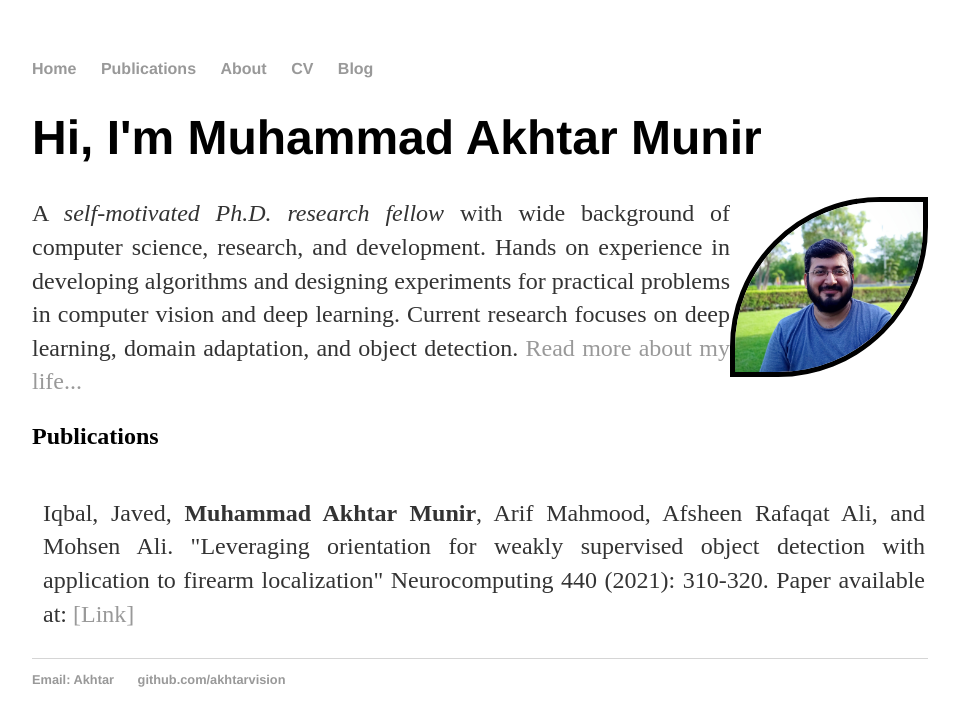
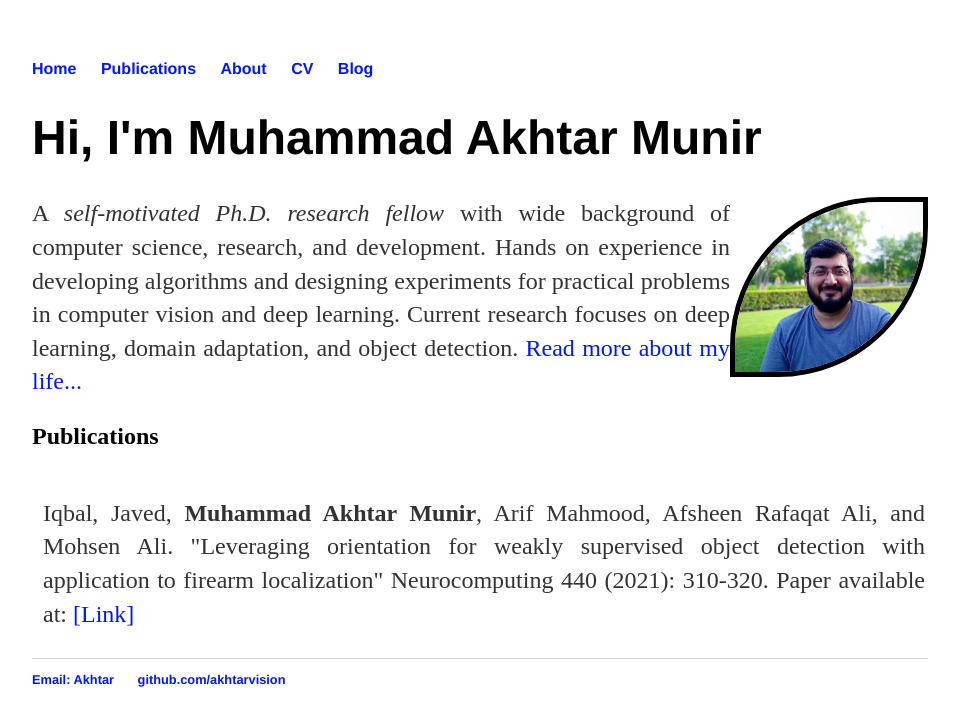
Before and after one commit to akhtarvision/akhtarvision.github.io, a Jekyll site: the page built from index.html, in a window 1280 px wide. Shown: the top 726 px of the page, without its empty margins (160-1119 px from the left). Built offline with Jekyll 4.4.1, drawn with Linux system fonts in a browser that asks for light colours.

Commit message:
Update main.css

```diff
--- a/css/main.css
+++ b/css/main.css
@@ -14,7 +14,7 @@ nav ul li, footer ul li {
 }
 a {
     text-decoration: none;
-    color: #999;
+    color: #0017FF;
 }
 a:hover {
     text-decoration: underline;
```
